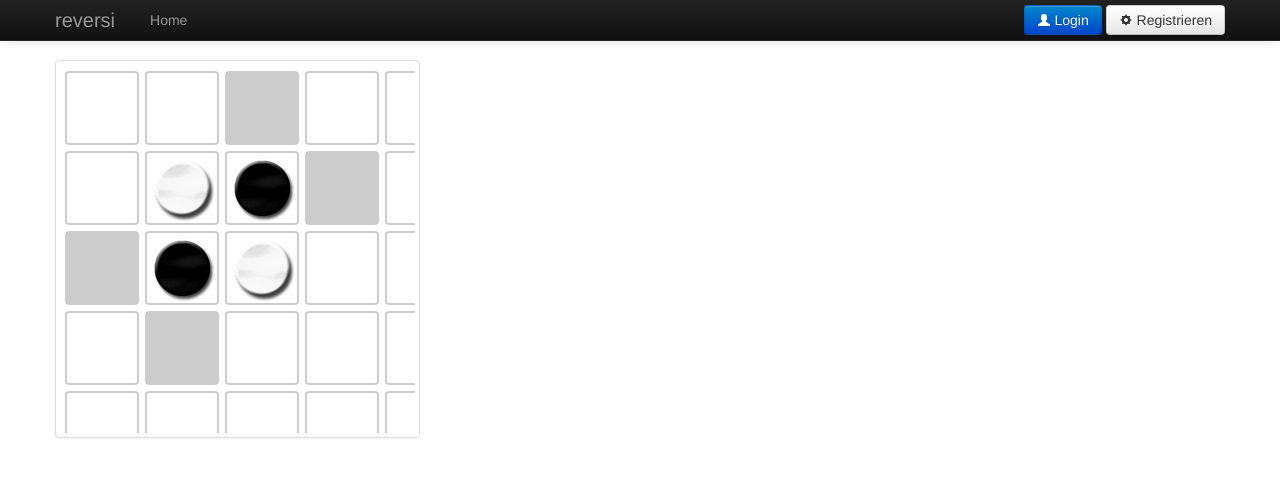
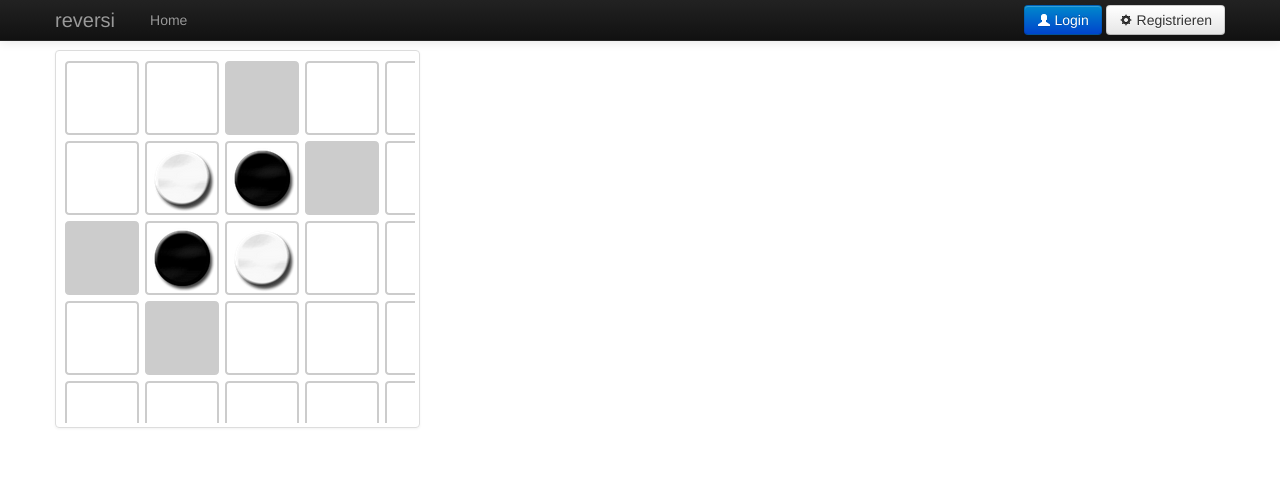
Before and after one commit to chassing/reversi, a Django app: page / in a window 1280 px wide. Shown: the top 477 px of the page. Run offline with Django 3.2, Linux system fonts and the light colour scheme; parts of the project's set-up code (start-up, migrations or seed data) failed here and were passed over; some libraries are stand-ins or nearby versions.

Commit message:
gui fixes for ipad

```diff
--- a/reversi/main/templates/main/game.html
+++ b/reversi/main/templates/main/game.html
@@ -10,7 +10,7 @@
 
 {% block content %}
     <div class="row">
-        <div class="span7">
+        <div class="span8">
             <table id="field">
                 <tr ng-repeat="row in grid">
                     <td ng-repeat="tile in row" ng-click="hit_handler(tile)">
--- a/reversi/static/css/project.css
+++ b/reversi/static/css/project.css
@@ -1 +1 @@
-/*! project specific CSS goes here. */.field-cell{width:70px;height:70px;float:left;border:2px solid #ccc;-webkit-border-radius:4px;-moz-border-radius:4px;border-radius:4px;margin:2px}.field-cell-state-valid{background:#CCC;cursor:pointer}.field-cell-image-black{background-image:url("/static/img/black.png");background-repeat:no-repeat;background-position:center center}.field-cell-image-white{background-image:url("/static/img/white.png");background-repeat:no-repeat;background-position:center center}.field-cell-state-black{background-image:url("/static/img/black.png");background-repeat:no-repeat;background-position:center center;background-color:#fff;background-size:70px 70px}.field-cell-state-white{background-image:url("/static/img/white.png");background-repeat:no-repeat;background-position:center center;background-color:#fff;background-size:70px 70px}.field-cell-state-empty{background:#FFF}.stat-cell-black{background-image:url("/static/img/black.png");background-repeat:no-repeat;background-position:center center;background-size:20px;background-position:left center}.stat-cell-white{background-image:url("/static/img/white.png");background-repeat:no-repeat;background-position:center center;background-size:20px;background-position:left center}.text-huge{font-size:25px}.alert-default{color:#000;background-color:#fff;border:1px solid #ccc}
+/*! project specific CSS goes here. */.field-cell{width:67px;height:67px;float:left;border:2px solid #ccc;-webkit-border-radius:4px;-moz-border-radius:4px;border-radius:4px;margin:2px}.field-cell-state-valid{background:#CCC;cursor:pointer}.field-cell-image-black{background-image:url("/static/img/black.png");background-repeat:no-repeat;background-position:center center}.field-cell-image-white{background-image:url("/static/img/white.png");background-repeat:no-repeat;background-position:center center}.field-cell-state-black{background-image:url("/static/img/black.png");background-repeat:no-repeat;background-position:center center;background-color:#fff;background-size:67px 67px}.field-cell-state-white{background-image:url("/static/img/white.png");background-repeat:no-repeat;background-position:center center;background-color:#fff;background-size:67px 67px}.field-cell-state-empty{background:#FFF}.stat-cell-black{background-image:url("/static/img/black.png");background-repeat:no-repeat;background-position:center center;background-size:20px;background-position:left center}.stat-cell-white{background-image:url("/static/img/white.png");background-repeat:no-repeat;background-position:center center;background-size:20px;background-position:left center}.text-huge{font-size:25px}.alert-default{color:#000;background-color:#fff;border:1px solid #ccc}
--- a/reversi/static/less/project.less
+++ b/reversi/static/less/project.less
@@ -4,7 +4,7 @@
 @border_color: #CCC;
 @radius: 4px;
 
-@cell_width: 70px;
+@cell_width: 67px;
 @cell_heigth: @cell_width;
 @cell_margin: 2px;
 @cell_border_size: 2px;
--- a/reversi/templates/base.html
+++ b/reversi/templates/base.html
@@ -17,7 +17,7 @@
         <link href="{% static 'css/bootstrap.min.css' %}" rel="stylesheet">
         <style>
             body {
-                padding-top: 60px; /* 60px to make the container go all the way to the bottom of the topbar */
+                padding-top: 50px; /* 60px to make the container go all the way to the bottom of the topbar */
             }
         </style>
         <link href="{% static 'css/bootstrap-responsive.min.css' %}" rel="stylesheet">
```
Also changed, not shown: reversi/static/css/mobile.css.
